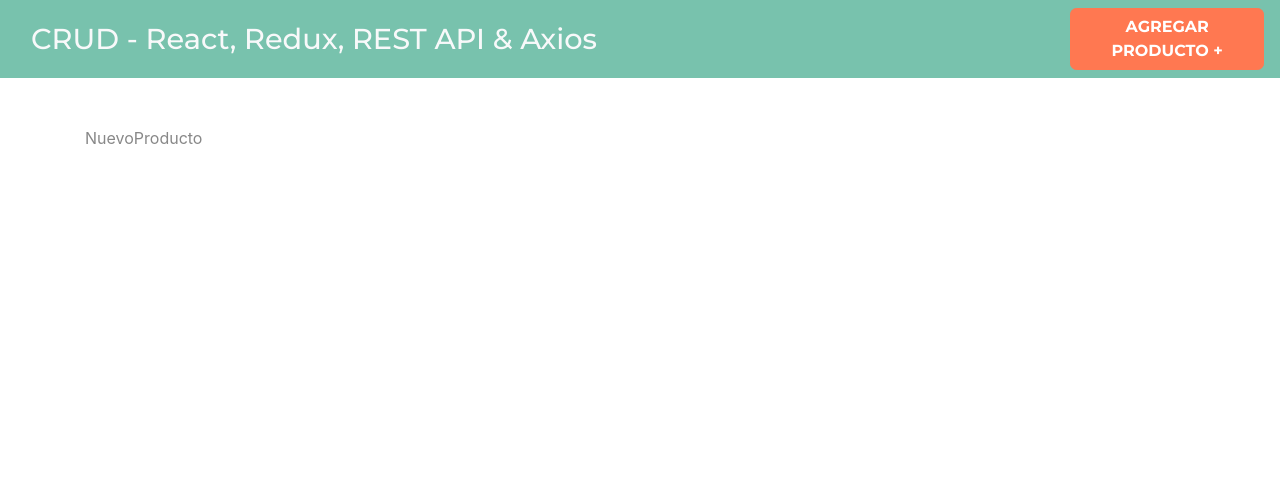
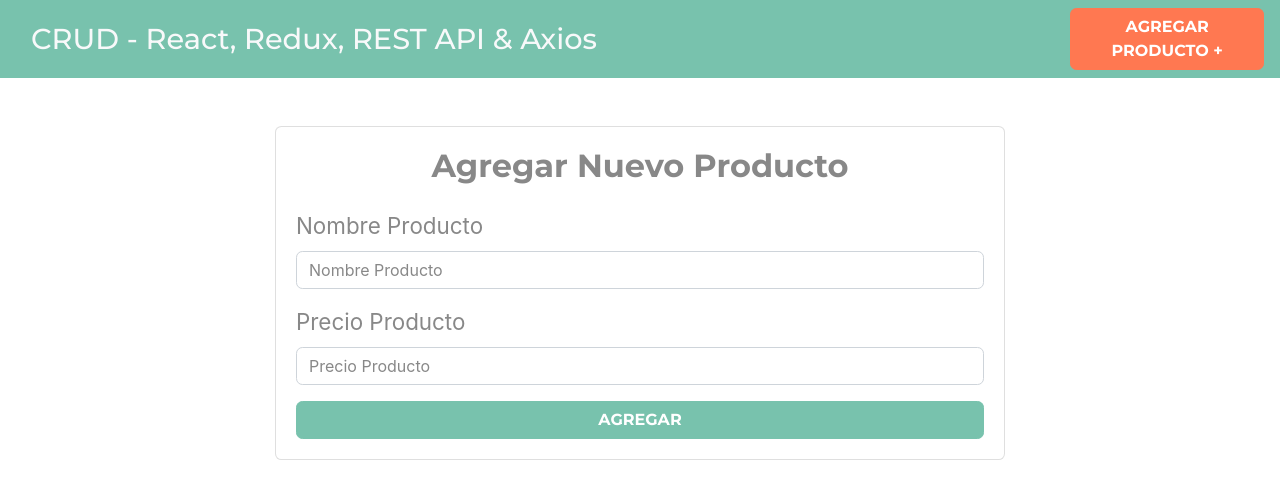
Before and after one commit to afrivera/crud-redux, a React (Create React App) app: page /productos/nuevo in a window 1280 px wide. Shown: the top 498 px of the page. Built offline with nearby package versions, Linux system fonts and the light colour scheme; the HTML template or start-up script is replaced by a standard one.

Commit message:
Configuración HTML de los componentes a usar

```diff
--- a/src/components/EditarProducto.js
+++ b/src/components/EditarProducto.js
@@ -2,7 +2,44 @@
 
 const EditarProducto = () => {
   return (
-    <div>EditarProducto</div>
+    <div className='row justify-content-center'>
+        <div className='col-md-8'>
+          <div className='card'>
+            <div className='card-body'>
+              <h2 className='text-center mb-4 font-weight-bold'>
+                Editar Producto
+              </h2>
+
+              <form>
+                <div className='form-group'>
+                  <label>Nombre Producto</label>
+                  <input
+                    type='text'
+                    className='form-control'
+                    placeholder='Nombre Producto'
+                    name='nombre'
+                  />
+                </div>
+                <div className='form-group'>
+					<label>Precio Producto</label>
+					<input
+					type='number'
+					className='form-control'
+					placeholder='Precio Producto'
+					name='precio'
+					/>
+
+                </div>
+				<button
+					type='submit'
+					className='btn btn-primary font-weight-bold text-uppercase d-block w-100'
+				>Guardar Cambios</button>
+
+              </form>
+            </div>
+          </div>
+        </div>
+      </div>
   )
 }
 
--- a/src/components/NuevoProducto.js
+++ b/src/components/NuevoProducto.js
@@ -1,9 +1,46 @@
 import React from 'react'
 
 const NuevoProducto = () => {
-  return (
-    <div>NuevoProducto</div>
-  )
-}
+    return (
+      <div className='row justify-content-center'>
+        <div className='col-md-8'>
+          <div className='card'>
+            <div className='card-body'>
+              <h2 className='text-center mb-4 font-weight-bold'>
+                Agregar Nuevo Producto
+              </h2>
+
+              <form>
+                <div className='form-group'>
+                  <label>Nombre Producto</label>
+                  <input
+                    type='text'
+                    className='form-control'
+                    placeholder='Nombre Producto'
+                    name='nombre'
+                  />
+                </div>
+                <div className='form-group'>
+					<label>Precio Producto</label>
+					<input
+					type='number'
+					className='form-control'
+					placeholder='Precio Producto'
+					name='precio'
+					/>
+
+                </div>
+				<button
+					type='submit'
+					className='btn btn-primary font-weight-bold text-uppercase d-block w-100'
+				>Agregar</button>
+
+              </form>
+            </div>
+          </div>
+        </div>
+      </div>
+    )
+  }
 
 export default NuevoProducto
--- a/src/components/Productos.js
+++ b/src/components/Productos.js
@@ -1,9 +1,24 @@
 import React from 'react'
 
 const Productos = () => {
-  return (
-    <div>sdesde Productos</div>
-  )
+
+	return (
+		<>
+		<h2 className='text-center my-5'>Listado de Productos</h2>
+		<table className='table table-striped'>
+			<thead className='bg-primary table-dark'>
+				<tr>
+					<th scope='col'>Nombre</th>
+					<th scope='col'>Precio</th>
+					<th scope='col'>Acciones</th>
+				</tr>
+			</thead>
+			<tbody>
+
+			</tbody>
+		</table>
+		</>
+	)
 }
 
 export default Productos
```
